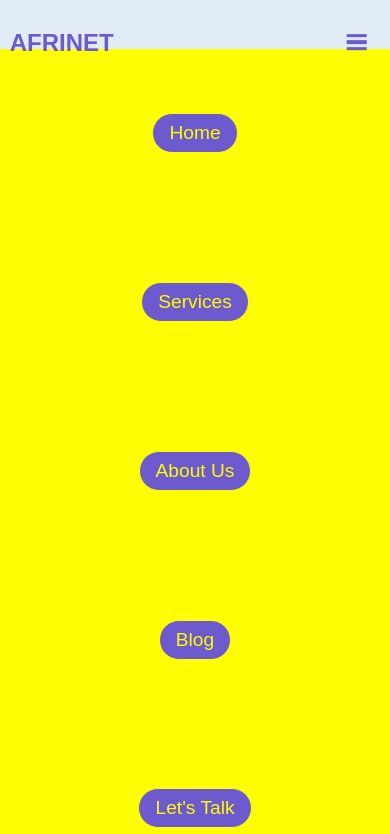
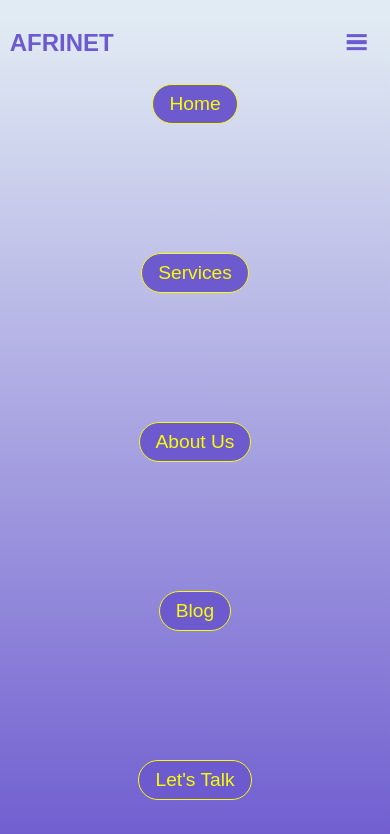
Before and after one commit to Ni-Gute-Rwanda/Afrinet, a plain HTML site: page index.html in a window 390 px wide. Shown: the top 834 px of the page. Drawn offline with Linux system fonts and the light colour scheme; files whose address does not match are found by name.

Commit message:
css mistakes

```diff
--- a/css/main.css
+++ b/css/main.css
@@ -2,7 +2,7 @@
 :root {
   --main-color: #e1ebf3;
   --secondary-color: #6d5acf;
-  --link-color: #fffd01;
+  --link-color: rgb(248, 252, 6);
 }
 * {
   margin: 0;
@@ -107,14 +107,19 @@ a {
   }
   .nav-links {
     position: fixed;
-    background-color: var(--link-color);
-    height: 100vh;
+    background: linear-gradient(
+      to bottom,
+      var(--main-color),
+      var(--secondary-color)
+    );
+    /* opacity: 0.7; */
+    height: 100%;
     width: 100%;
     flex-direction: column;
     clip-path: circle(1000px at 90% -10px);
     -webkit-clip-path: circle(1000px at 90% -10px);
-    transition: all 2s ease-in;
-    top: auto;
+    transition: all 1s ease-in;
+    top: 0;
     left: -20;
     right: 0;
     margin: auto;
```
